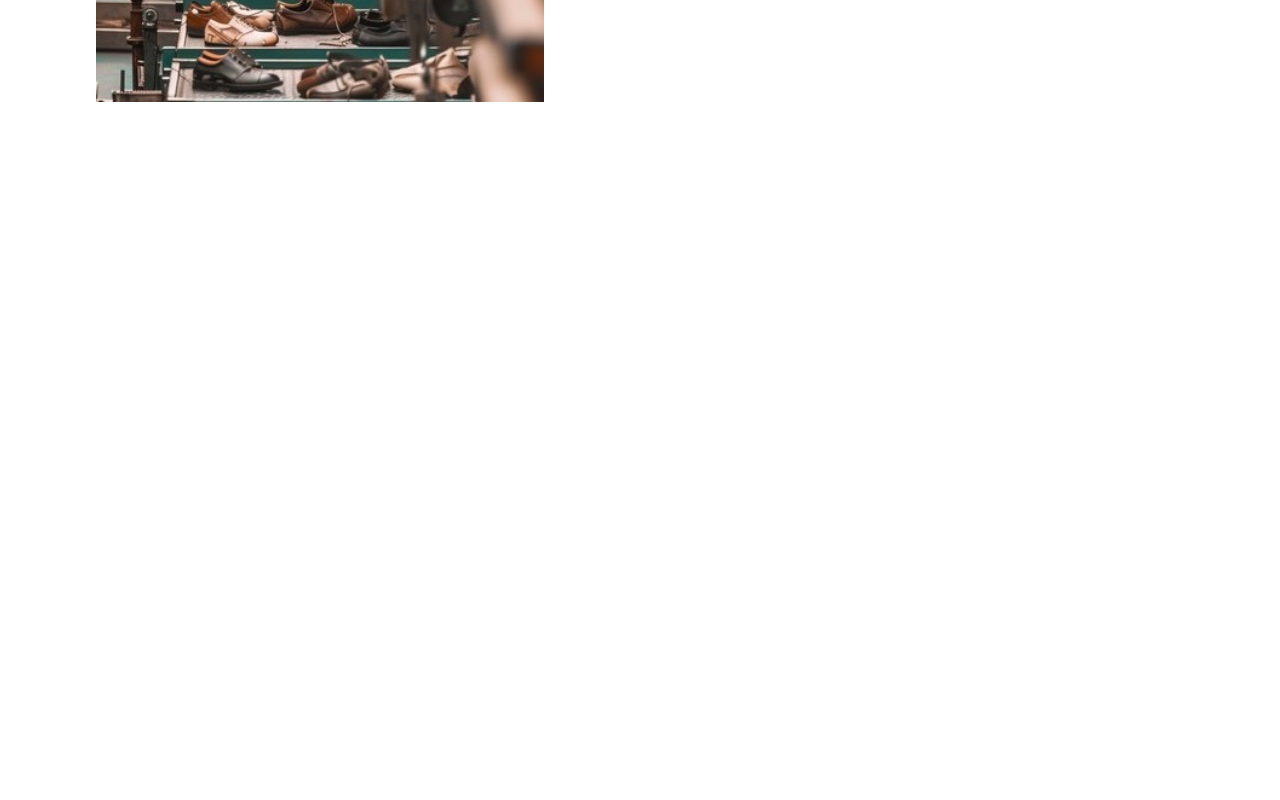
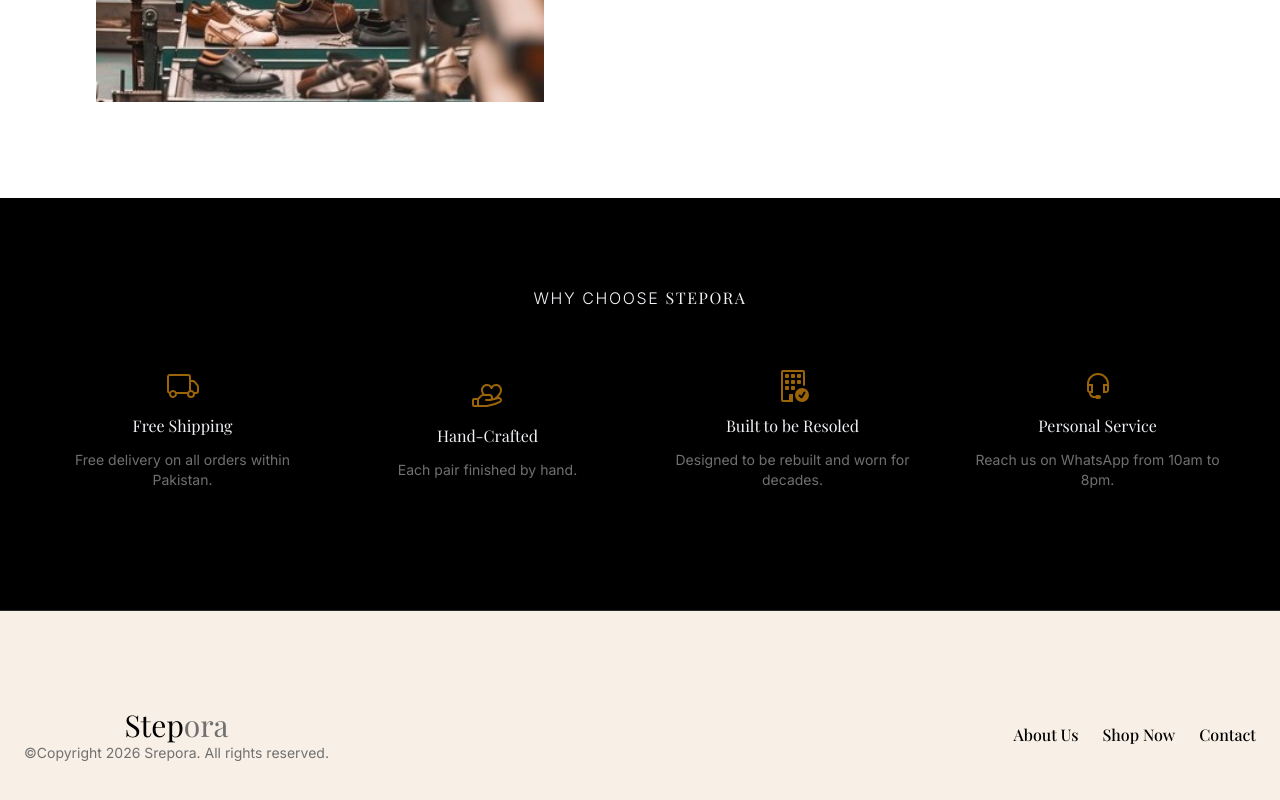
Before and after one commit to M-Kaif-08/Ecommerce__MERN, a React (Vite) app in the folder client/: page / in a window 1280 px wide. Shown: the part 2282-3082 px from the top of the page. Before the commit the page ends 2480 px from the top, so only its background shows below. Built offline with nearby package versions, Linux system fonts and the light colour scheme; a web font is replaced by a local one.

Commit message:
Add Footer component and enhance Home page with facilities section

```diff
--- /dev/null
+++ b/client/src/components/Footer.jsx
@@ -0,0 +1,37 @@
+import { Link } from 'react-router'
+
+function Footer() {
+
+    const currentYear = new Date().getFullYear();
+    const footerlinks = [
+        { to: "/about", label: "About Us" },
+        { to: "/products", label: "Shop Now" },
+        { to: "/contact", label: "Contact" }
+    ]
+
+    return (
+        <footer className="bg-primary py-24 border-t border-border">
+            <div className="container mx-auto px-6">
+                <div className="flex flex-col md:flex-row gap-6 items-center justify-between">
+                    {/* Logo secton */}
+                    <div className="text-center">
+                        <Link to='/' className='font-play text-3xl'>Step<span className="text-muted">ora</span></Link>
+                        <p className='text-sm text-muted'>©Copyright {currentYear} Srepora. All rights reserved.</p>
+                    </div>
+                    {/* links */}
+                    <nav className='flex flex-wrap gap-6'>
+                        {footerlinks.map((link, index) => (
+                            <Link
+                            key={index}
+                            to={link.to}
+                            className='font-play font-medium hover:text-muted'
+                            >{link.label}</Link>
+                        ))}
+                    </nav>
+                </div>
+            </div>
+        </footer>
+    )
+}
+
+export default Footer;
--- a/client/src/layouts/MainLayout.jsx
+++ b/client/src/layouts/MainLayout.jsx
@@ -1,11 +1,13 @@
 import Navbar from "../components/Navbar"
 import { Outlet } from "react-router"
+import Footer from "../components/Footer";
 
 function MainLayout() {
     return (
         <>
             <Navbar />
             <Outlet />
+            <Footer />
         </>
     )
 }
--- a/client/src/pages/Home.jsx
+++ b/client/src/pages/Home.jsx
@@ -3,7 +3,9 @@ import { Link } from 'react-router'
 import AnimatedBorderButton from "../components/AnimatedBtn"
 
 import { FaArrowRightLong } from "react-icons/fa6";
-
+import { BsTruck, BsBuildingCheck } from "react-icons/bs";
+import { PiHandHeart } from "react-icons/pi";
+import { LiaHeadsetSolid } from "react-icons/lia";
 
 const Home = () => {
 
@@ -12,6 +14,13 @@ const Home = () => {
         { name: "Formal Footwear", href: "/products?category=formal", image: "Formal-footwear.webp", description: "Sophisticated styles crafted for polished, timeless occasions." },
         { name: "Boots", href: "/products?category=boots", image: "Boots.webp", description: "Rugged designs combining durability, confidence, and modern style." },
         { name: "Sandals", href: "/products?category=sandels", image: "Sandal.webp", description: "Lightweight comfort designed for effortless everyday wear." }
+    ]
+
+    const facilites = [
+        { icon: BsTruck, title: "Free Shipping", description: "Free delivery on all orders within Pakistan." },
+        { icon: PiHandHeart, title: "Hand-Crafted", description: "Each pair finished by hand." },
+        { icon: BsBuildingCheck, title: "Built to be Resoled", description: "Designed to be rebuilt and worn for decades." },
+        { icon: LiaHeadsetSolid, title: "Personal Service", description: "Reach us on WhatsApp from 10am to 8pm." }
     ]
     return (
         <main className="relative overflow-hidden">
@@ -76,6 +85,21 @@ const Home = () => {
                     </div>
                 </div>
             </section>
+            {/* Facility Section or Why choose Stepora */}
+            <section className='ChooseStepora relative overflow-hidden bg-background text-foreground py-15 space-y-6'>
+                {/* Heading */}
+                <h3 className='text-center font-light uppercase tracking-widest mt-7'>Why choose <span className='font-play'>Stepora</span></h3>
+                {/* grid Content */}
+                <div className='grid grid-cols-2 lg:grid-cols-4 m-15 items-center gap-15'>
+                    {facilites.map((facility, index) => (
+                        <div key={index} className='flex flex-col gap-3 justify-center items-center'>
+                            {<facility.icon className='w-8 h-8 text-highlight' />}
+                            <h4 className='font-play'>{facility.title}</h4>
+                            <p className='text-muted text-sm text-center'>{facility.description}</p>
+                        </div>
+                    ))}
+                </div>
+            </section>
         </main>
     )
 }
```
